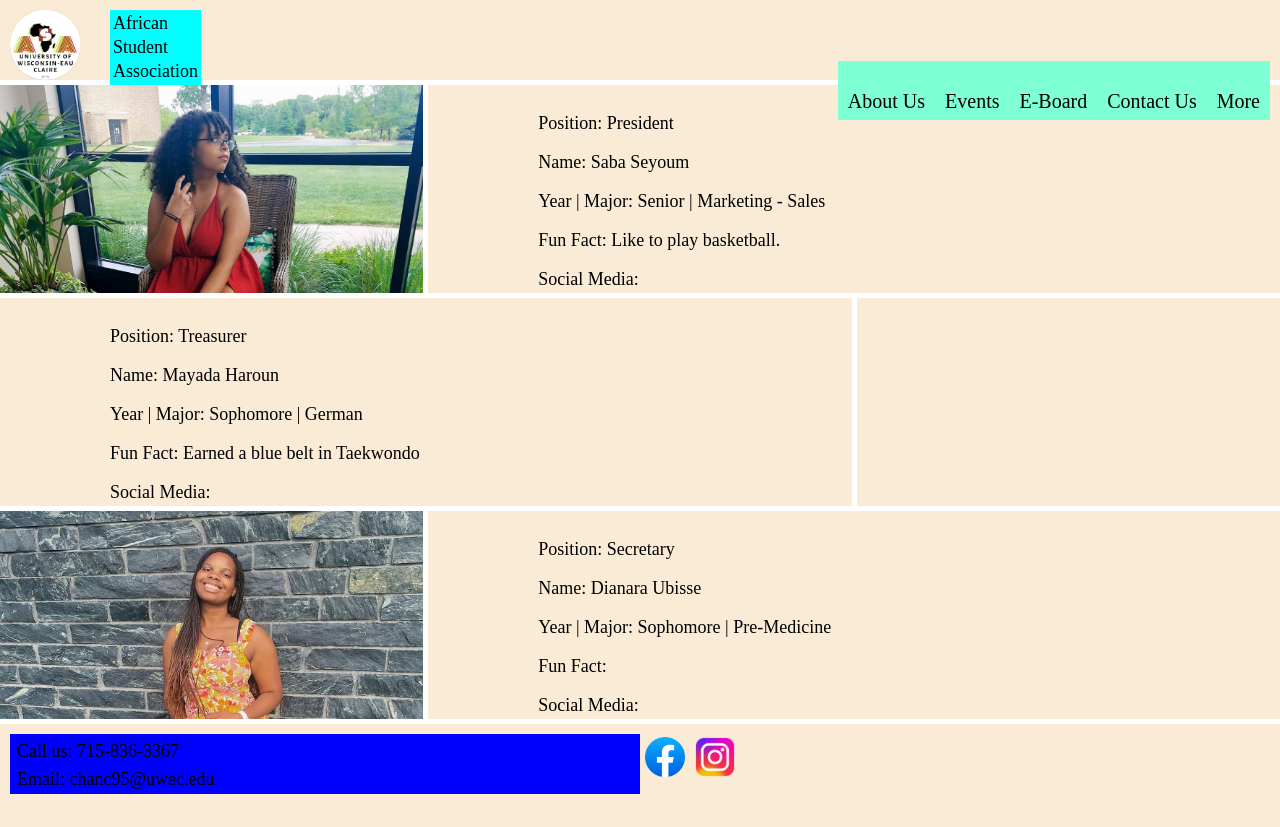
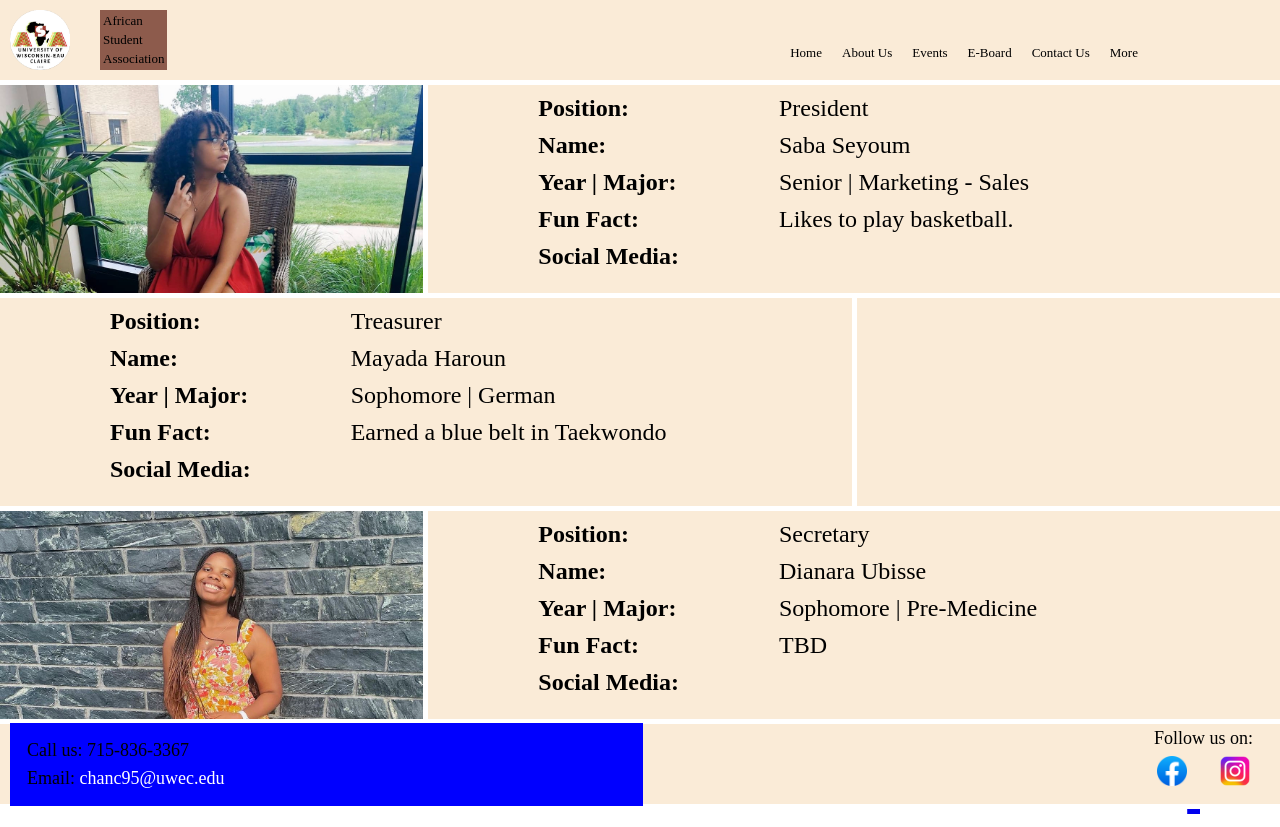
Before and after one commit to oadegokee/African-Student-Association, a PHP site: page /e_board.html in a window 1280 px wide. Before the commit the page ends 794 px from the top, so only its background shows below. Run offline with PHP 8.4, Linux system fonts and the light colour scheme.

Commit message:
e-board update

```diff
--- a/css/e-board.css
+++ b/css/e-board.css
@@ -1,3 +1,9 @@
+* {
+    box-sizing: border-box;
+    margin: 0;
+    padding: 0;
+}
+
 .grid {
     display: grid;
     grid-template-rows: 10vh 26vh 26vh 26vh 10vh;
@@ -40,10 +46,12 @@
 header{
     display: flex;
     flex-direction: row;
+
 }
 
 .header p{
     margin: 3px;
+    font-size: small;
 }
 
 .logo{
@@ -51,7 +59,7 @@
 }
 
 .name{
-    background-color: aqua;
+    background-color: #8d5b4c;
     float: left;
     margin-left: 30px;
 }
@@ -70,18 +78,69 @@
     position: sticky;
     display: block;
     float: left;
-    background-color: aquamarine;
+    /* background-color: aquamarine; */
 }
 
 li a{
     padding: 10px;
-    font-size: 20px;
+    font-size: small;
     text-decoration: none;
     color: black;
 }
 
 li a:hover{
     text-decoration: underline;
+}
+
+.dropdown {
+    visibility: collapse;
+}
+
+#more:hover > .dropdown {
+    visibility: visible;
+}
+
+.dropdown {
+    background-color: antiquewhite;
+    width: 70%;
+    display: flex;
+    flex-direction: column;
+    box-shadow: 0px 2px 2px lightgray;
+    border-radius: 5%;
+}
+
+.dropdown li {
+    list-style-type: none;
+    padding: 0.2em;
+}
+
+.dropdown li a {
+    color: black;
+    text-decoration: none;
+}
+
+.dropdown li a:hover {
+    text-decoration: underline;
+    font-weight: bold;
+}
+
+.e-info{
+    display: flex;
+    flex-direction: row;
+}
+
+.e-info p{
+    font-size: x-large;
+    padding-bottom: 10px;
+}
+
+.title{
+    font-weight: bold;
+}
+
+.boardsocial{
+    display: flex;
+    flex-direction: row;
 }
 
 .sabapic{
@@ -97,6 +156,8 @@
 .footer{
     display: flex;
     flex-direction: row;
+    align-items: center;
+    background-color: #8d5b4c;
 }
 
 .footer p{
@@ -104,18 +165,42 @@
 }
 
 .info{
-    flex-direction: column;
     background-color: blue;
     width: 100%;
+    padding: 10px;
+}
+
+#email {
+    color: white;
+    text-decoration: none;
+}
+
+#email:hover {
+  text-decoration: underline;
+  color: black;
+  cursor: pointer;
 }
 
 .socials{
     width: 100%;
     display: flex;
-    flex-direction: row;
+    flex-direction: column;
     align-items: flex-end;
+    padding-right: 10px;
+}
+
+.socials p{
+    padding-top: 10px;
 }
 
 .socials img{
-    padding: 5px;
+    padding-bottom: 20px;
 }
+
+.media a{
+    padding: 10px;
+}
+
+.fb:hover, .ig:hover{
+    padding: 1px;
+}
--- a/e_board.html
+++ b/e_board.html
@@ -9,9 +9,8 @@
 </head>
 <body class="grid">
     <div class="header">
-        <!--HEADER LOGO-->
         <div class="logo">
-            <img src="./Images/logo.png" width="70px">
+            <img src="./Images/logo.png" width="60px">
         </div>
         <div class="name">
             <p>African</p>
@@ -20,50 +19,104 @@
         </div>
         <div class="menu">
             <ul>
+                <li><a href="index.html">Home</a></li>
                 <li><a href="about_us.html">About Us</a></li>
                 <li><a href="events.html">Events</a></li>
                 <li><a href="#eboard">E-Board</a></li>
                 <li><a href="contact_us.html">Contact Us</a></li>
-                <li><a href="#more">More</a></li>
+                <li id="more"><a href="#">More</a>
+                    <ul class="dropdown">
+                      <li><a href="meetings.html">Meetings</a></li>
+                      <li><a href="gallery.html">Gallery</a></li>
+                      <li><a href="history.html">History</a></li>
+                      <li><a href="fun_fact.html">Fun Fact</a></li>
+                      <li><a href="other_orgs.html">Other Multicultural Orgs</a></li>
+                    </ul>
+                  </li>
             </ul>
         </div>
     </div>
     <div class="sabapic"></div>
-    <div>
-        <p>Position: President</p>
-        <p>Name: Saba Seyoum</p>
-        <p>Year | Major: Senior | Marketing - Sales</p>
-        <p>Fun Fact: Like to play basketball.</p>
+    <div class="e-info">
+        <div class="title">
+            <p>Position:</p>
+            <p>Name:</p>
+            <p>Year | Major:</p>
+            <p>Fun Fact:</p>
             <p>Social Media:</p>
         </div>
-    <div>
-        <p>Position: Treasurer</p>
-        <p>Name: Mayada Haroun</p>
-        <p>Year | Major: Sophomore | German</p>
-        <p>Fun Fact: Earned a blue belt in Taekwondo</p>
+        <div class="answers">
+            <p>President</p>
+            <p>Saba Seyoum</p>
+            <p>Senior | Marketing - Sales</p>
+            <p>Likes to play basketball.</p>
+            <!-- <div class="boardsocial">
                 <p>Social Media:</p>
+                <p><a href="https://www.instagram.com/saba_seyoum/" target="_blank">
+                    <img src="./Images/instagram_icon.png" width="30px">
+                </p>
+            </div> -->
+        </div>
+    </div>
+    <div class="e-info">
+        <div class="title">
+            <p>Position:</p>
+            <p>Name:</p>
+            <p>Year | Major:</p>
+            <p>Fun Fact:</p>
+            <p>Social Media:</p>
+        </div>
+        <div class="answers">
+            <p>Treasurer</p>
+            <p>Mayada Haroun</p>
+            <p>Sophomore | German</p>
+            <p>Earned a blue belt in Taekwondo</p>
+            <!-- <div class="boardsocial">
+                <p>Social Media:</p>
+                <p><a href="https://www.instagram.com/saba_seyoum/" target="_blank">
+                    <img src="./Images/instagram_icon.png" width="30px">
+                </p>
+            </div> -->
+        </div>
     </div>
     <div class="mayadapic"></div>
     <div class="dianarapic"></div>
-    <div>
-        <p>Position: Secretary</p>
-        <p>Name: Dianara Ubisse</p>
-        <p>Year | Major: Sophomore | Pre-Medicine</p>
+    <div class="e-info">
+        <div class="title">
+            <p>Position:</p>
+            <p>Name:</p>
+            <p>Year | Major:</p>
             <p>Fun Fact:</p>
             <p>Social Media:</p>
+        </div>
+        <div class="answers">
+            <p>Secretary</p>
+            <p>Dianara Ubisse</p>
+            <p>Sophomore | Pre-Medicine</p>
+            <p>TBD</p>
+            <!-- <div class="boardsocial">
+                <p>Social Media:</p>
+                <p><a href="https://www.instagram.com/saba_seyoum/" target="_blank">
+                    <img src="./Images/instagram_icon.png" width="30px">
+                </p>
+            </div> -->
+        </div>
     </div>
     <div class="footer">
         <div class="info">
             <p>Call us: 715-836-3367</p>
-            <p>Email: chanc95@uwec.edu</p>
+            <p>Email: <a id="email" href="mailto:chanc95@uwec.edu" target="_nl">chanc95@uwec.edu</a></p>
         </div>
         <div class="socials">
+            <p>Follow us on:</p>
+            <div class="media">
                 <a href="https://www.facebook.com/ASAEauClaire?mibextid=LQQJ4d " target="_blank">
-                <img src="./images/facebook_icon.png" alt="Facebook Icon" width="40px" height="40px">
+                    <img src="./images/facebook_icon.png" alt="Facebook Icon" width="30px" height="50px" class="fb">
                 </a>
                 <a href="https://instagram.com/uwec_asa?igshid=YmMyMTA2M2Y=" target="_blank">
-                <img src="./images/instagram_icon.png" alt="Instagram Icon" width="40px" height="40px">
+                    <img src="./images/instagram_icon.png" alt="Instagram Icon" width="30px" height="50px" class="ig">
                 </a>
+            </div>
         </div>
     </div>
 </body>
```
Lines whose indentation alone changed are shown as unchanged.
